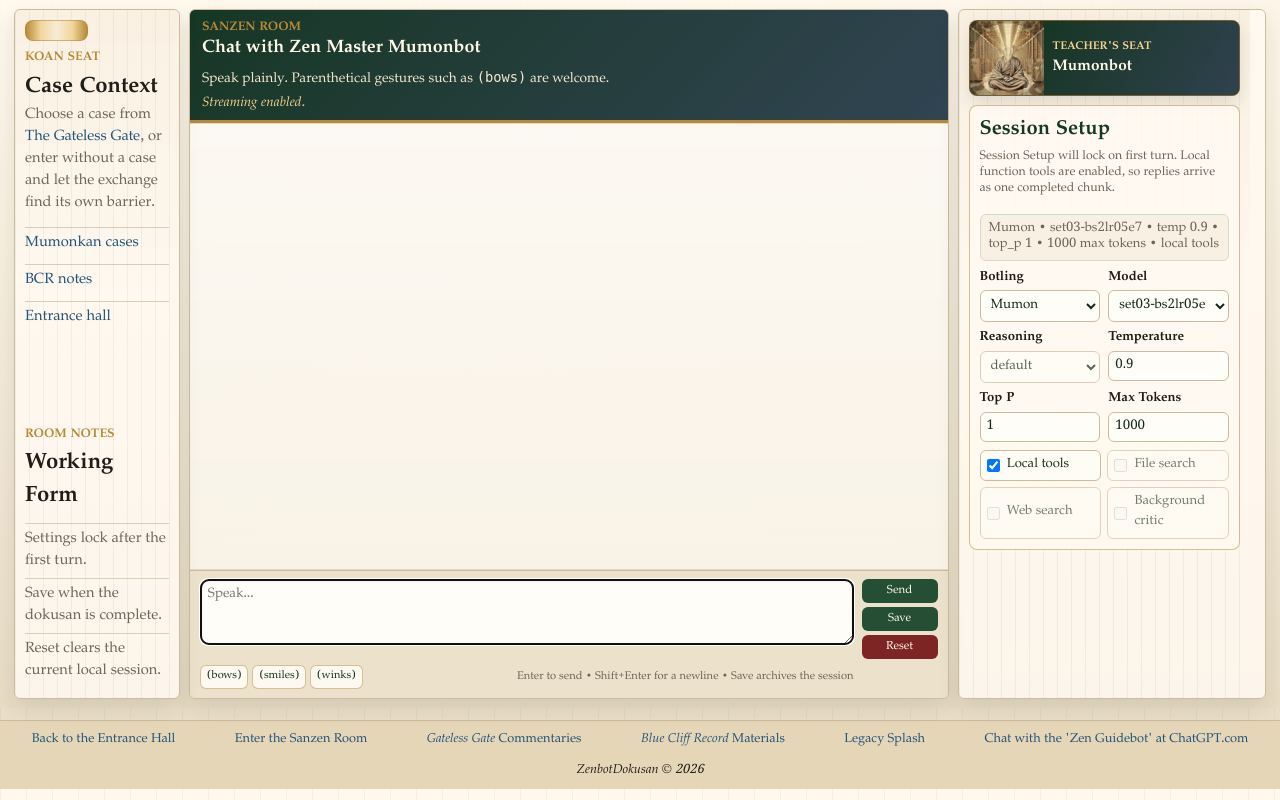
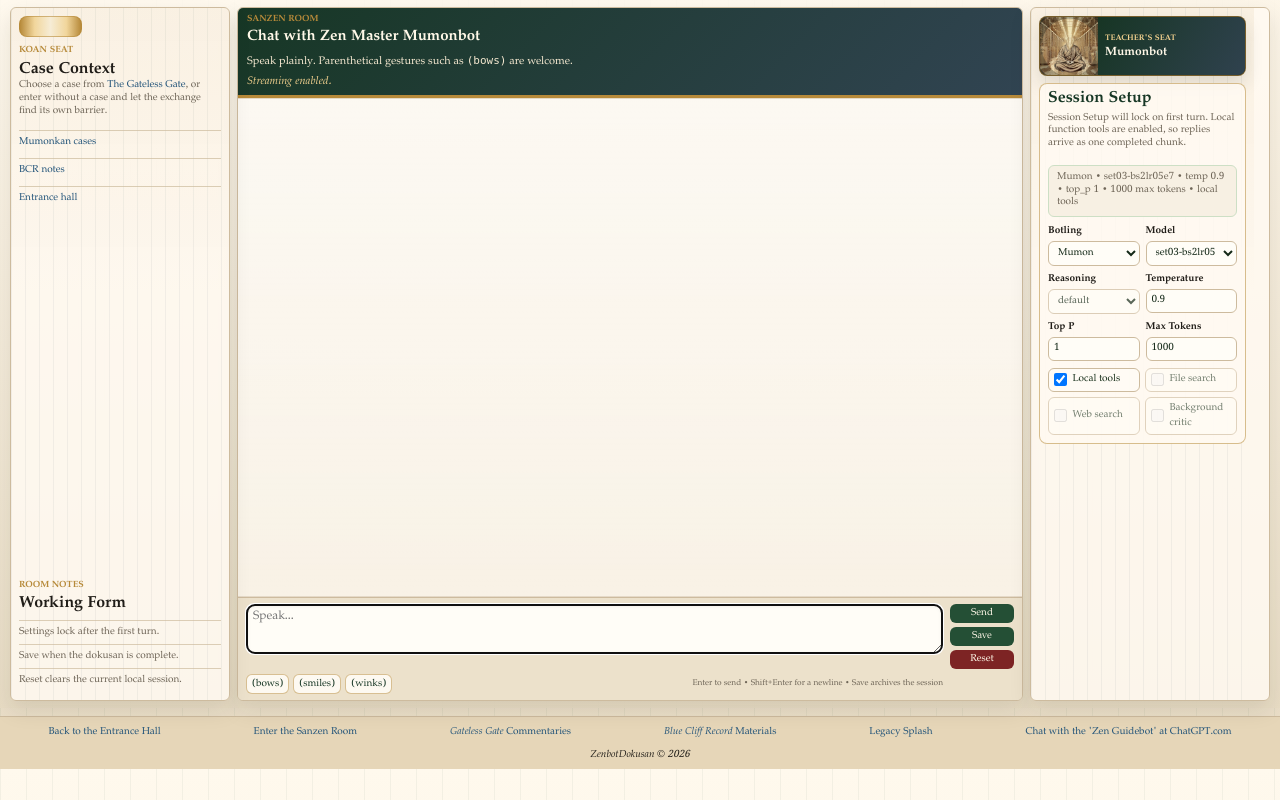
Before and after one commit to davidabelin/zb_app, a Flask app: page /chatter in a window 1280 px wide. Run offline with Flask 3, Linux system fonts and the light colour scheme; some web fonts are replaced.

Commit message:
Change to css made by `Unknown`

```diff
--- a/static/styles.css
+++ b/static/styles.css
@@ -1255,6 +1255,239 @@ footer a,
   border-top: 1px solid rgba(205, 187, 158, 0.7);
 }
 
+/* Enforce the public shrink pass with explicit px sizes, avoiding rem leakage. */
+.entrance-hall,
+.gg-page,
+.zendo-workspace {
+  font-size: 12px;
+}
+
+.entrance-kicker,
+.section-heading span,
+.panel-heading span {
+  font-size: 9px;
+}
+
+.entrance-hero h1 {
+  font-size: clamp(24px, 3.2vw, 44px);
+}
+
+.entrance-hero p,
+.entrance-link-grid span,
+.entrance-guide-grid p {
+  font-size: 12px;
+}
+
+.entrance-link-grid strong,
+.entrance-guide-grid h3 {
+  font-size: 13px;
+}
+
+.gg-header h1,
+.gg-header h2 {
+  font-size: 18px;
+}
+
+.gg-case-page .koan-title {
+  font-size: 14px;
+}
+
+.gg-case-page .koan-body,
+.gg-case-page .koan-comment,
+.gg-case-page .koan-verse {
+  font-size: 12px;
+  line-height: 1.5;
+}
+
+.zendo-workspace {
+  grid-template-columns: minmax(220px, 0.55fr) minmax(0, 3fr) minmax(240px, 0.6fr);
+  gap: 7px;
+  padding: 7px 10px;
+  font-size: 12px;
+}
+
+.zendo-reference-panel,
+.zendo-chat-panel,
+.zendo-setup-panel {
+  font-size: 12px;
+}
+
+.zendo-room-panel {
+  padding: 8px;
+}
+
+.zendo-workspace .panel-heading h2,
+.session-settings-topline h2 {
+  font-size: 16px;
+  line-height: 1.05;
+}
+
+.zendo-chat-header {
+  padding: 6px 9px;
+}
+
+.zendo-chat-header h1 {
+  font-size: clamp(15px, 1.05vw, 19px);
+  line-height: 1.06;
+}
+
+.zendo-chat-header p,
+.chat-streaming-note {
+  font-size: 11px;
+  line-height: 1.2;
+}
+
+.chat-preface-panel {
+  height: clamp(128px, 25vh, 240px);
+  min-height: 128px;
+  max-height: 240px;
+  padding: 6px 8px;
+}
+
+.koan-preface {
+  font-size: 10px;
+  line-height: 1.35;
+}
+
+.empty-koan-note,
+.zendo-small-links a,
+.zendo-context-form li {
+  font-size: 10px;
+  line-height: 1.3;
+}
+
+.zendo-context-form {
+  padding-top: 10px;
+}
+
+.zendo-context-form ul {
+  margin-top: 6px;
+}
+
+.zendo-chat-panel {
+  min-height: 0;
+}
+
+.chat-messages {
+  min-height: 260px;
+  padding: 6px 8px;
+}
+
+.user-message,
+.zenbot-message {
+  max-width: min(78%, 620px);
+  padding: 4px 6px;
+  margin-bottom: 4px;
+  font-size: 12px;
+  line-height: 1.25;
+}
+
+.chat-input-area {
+  grid-template-columns: minmax(0, 1fr) 64px;
+  gap: 5px 7px;
+  padding: 6px 8px;
+}
+
+.chat-input-area textarea {
+  height: 50px;
+  min-height: 50px;
+  padding: 5px 6px;
+  font-size: 12px;
+  line-height: 1.25;
+}
+
+.chat-buttons button {
+  min-height: 0;
+  padding: 2px 4px;
+  font-size: 10px;
+}
+
+.chat-assist-row {
+  gap: 6px;
+}
+
+.gesture-buttons button {
+  min-height: 20px;
+  padding: 2px 5px;
+  font-size: 10px;
+}
+
+.chat-help {
+  font-size: 10px;
+}
+
+.zendo-teacher-seat {
+  grid-template-columns: 58px minmax(0, 1fr);
+  margin-bottom: 7px;
+}
+
+.zendo-teacher-seat img {
+  width: 58px;
+  height: 58px;
+}
+
+.zendo-teacher-seat figcaption {
+  padding: 5px 7px;
+  gap: 3px;
+}
+
+.zendo-teacher-seat figcaption span {
+  font-size: 8px;
+}
+
+.zendo-teacher-seat figcaption strong {
+  font-size: 12px;
+}
+
+.session-settings-summary,
+.session-settings-status {
+  font-size: 10px;
+  line-height: 1.25;
+}
+
+.session-settings-panel {
+  padding: 8px;
+}
+
+.session-settings-grid {
+  gap: 6px;
+  margin-top: 7px;
+}
+
+.session-field {
+  font-size: 10px;
+  gap: 2px;
+}
+
+.session-field input,
+.session-field select {
+  min-height: 24px;
+  padding: 3px 5px;
+  font-size: 10px;
+}
+
+.session-settings-toggles {
+  gap: 5px;
+  margin-top: 7px;
+}
+
+.session-toggle {
+  min-height: 24px;
+  padding: 3px 5px;
+  font-size: 10px;
+}
+
+footer {
+  padding: 6px;
+  margin-top: 8px;
+  font-size: 10px;
+}
+
+footer ul {
+  gap: 6px 12px;
+  margin-bottom: 6px;
+}
+
 @media (max-width: 1080px) {
   .zendo-workspace {
     grid-template-columns: 1fr;
@@ -1314,7 +1547,7 @@ footer a,
   .zendo-workspace {
     padding: 10px;
     gap: 10px;
-    font-size: 0.92rem;
+    font-size: 12px;
   }
 
   .gg-page {
```
